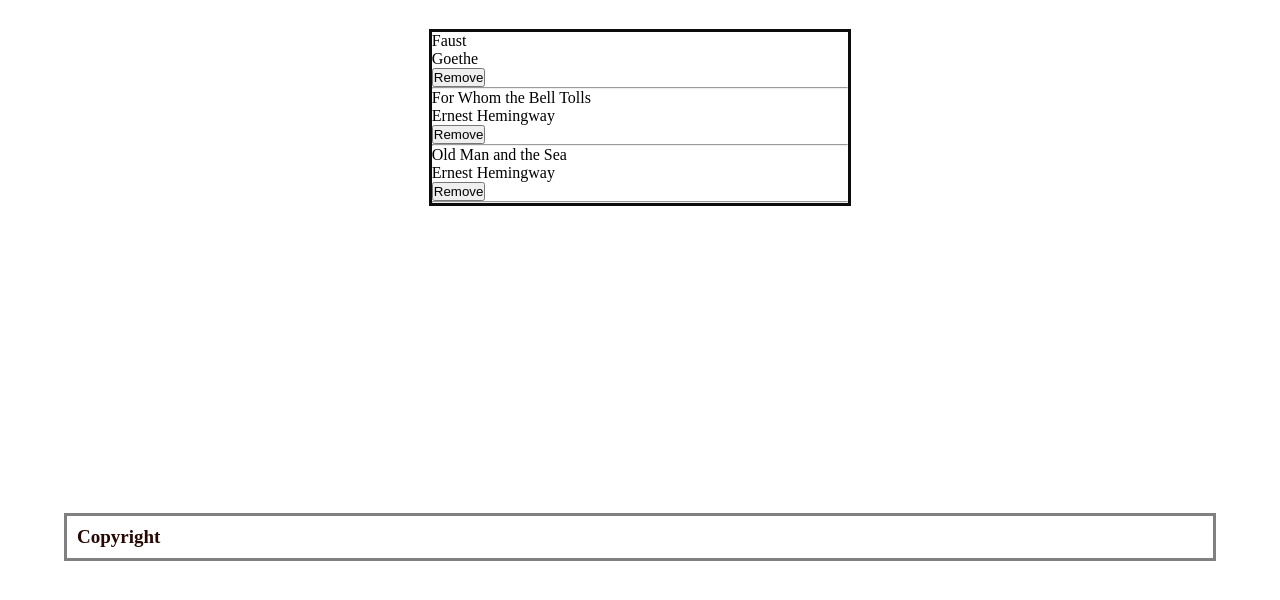
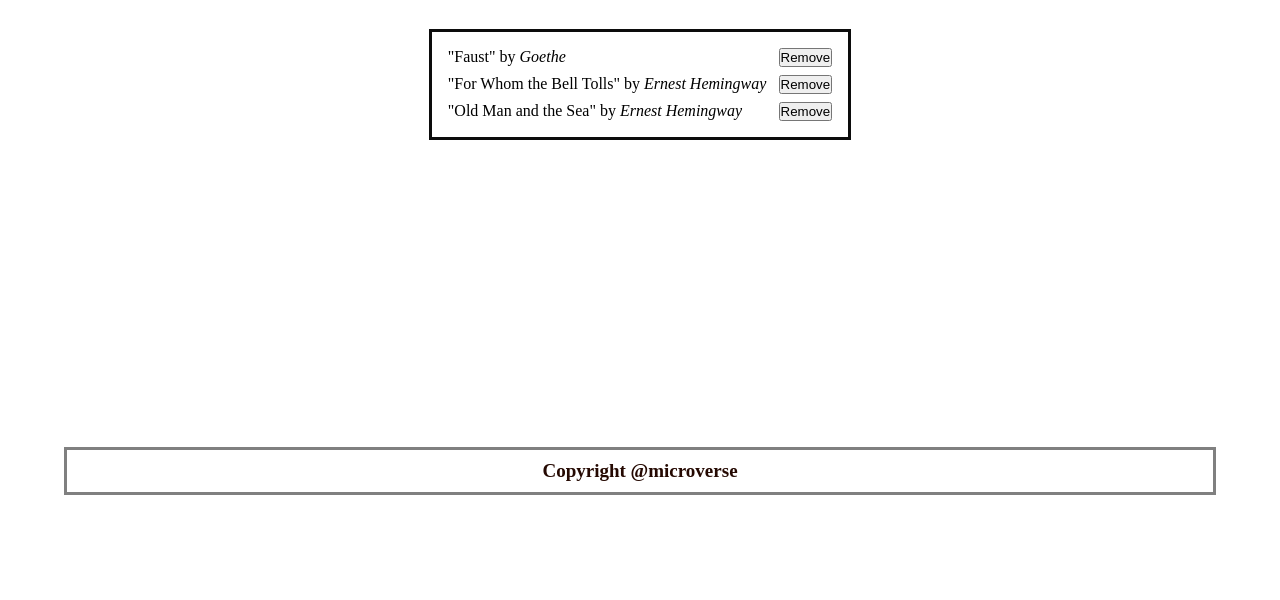
Before and after one commit to shihabrafio/Awesome-Books, a website: page index.html in a window 1280 px wide. Shown: the part 158-758 px from the top of the page. Drawn offline with Linux system fonts and the light colour scheme.

Commit message:
make the following changes
> update index.html
> screen shot for pull request and read me

```diff
--- a/index.html
+++ b/index.html
@@ -54,7 +54,7 @@
     </section>
     <footer>
       <div class="copy-right">
-          Copyright
+          Copyright @microverse
       </div>
     </footer>
     <script src="script.js"> </script>
--- a/package.json
+++ b/package.json
@@ -1,4 +1,7 @@
 {
+  "scripts": {
+    "linters": "npx hint .&&npx eslint ."
+  },
   "dependencies": {
     "bootstrap": "^5.3.0-alpha3"
   },
--- a/script.js
+++ b/script.js
@@ -71,12 +71,11 @@ class NewBook {
     list.innerHTML = '';
     books.forEach((book, index) => {
       list.innerHTML += `
-    <div id="boi${index}" data-index=${index}>
-    <p> ${book.title} <br /> ${book.author} </p>
+    <div id="boi${index}" class='one-book-list'>
+    <p> "${book.title}" by <i>  ${book.author} </i> </p>
     <p>
       <button class="close" id=${index} onclick='NewBook.removeFunction(this)'>Remove</button>
     </p>
-    <hr />
     </div>
    `;
     });
--- a/style.css
+++ b/style.css
@@ -140,6 +140,7 @@
   }
 
   footer {
+    text-align: center;
     width: 100%;
   }
 
@@ -173,3 +174,15 @@
     border-bottom: 1px solid green;
     color: red;
   }
+
+  #list {
+    display: flex;
+    flex-direction: column;
+    gap: 0.5rem;
+    margin: 1rem;
+  }
+
+  .one-book-list {
+    display: flex;
+    justify-content: space-between;
+  }
```
Also changed, not shown: display.png (added).
